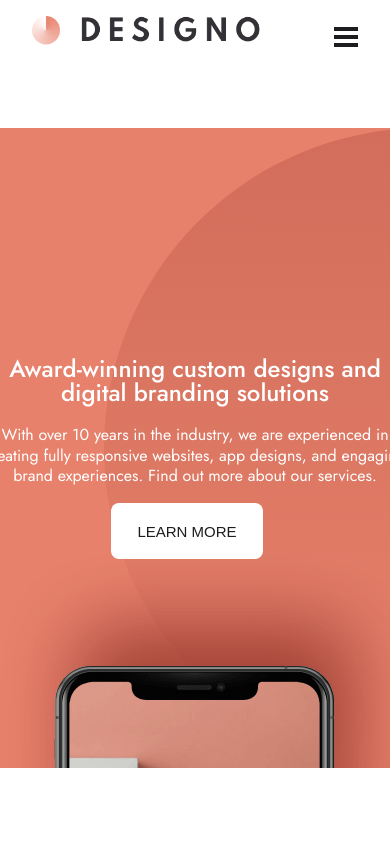
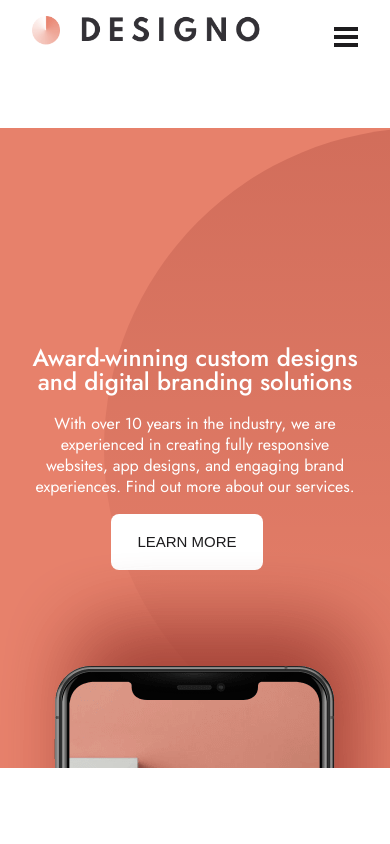
Before and after one commit to 2peagles/designo, a React (Vite) app: page / in a window 390 px wide. Shown: the top 844 px of the page. Built offline with nearby package versions, Linux system fonts and the light colour scheme.

Commit message:
Mobile home width

```diff
--- a/src/styles/home.scss
+++ b/src/styles/home.scss
@@ -28,7 +28,7 @@
 }
 .home_hero_content{
     margin: auto;
-    width:40%;
+    width:30%;
     h1{
         line-height: 1em;
     }
```
